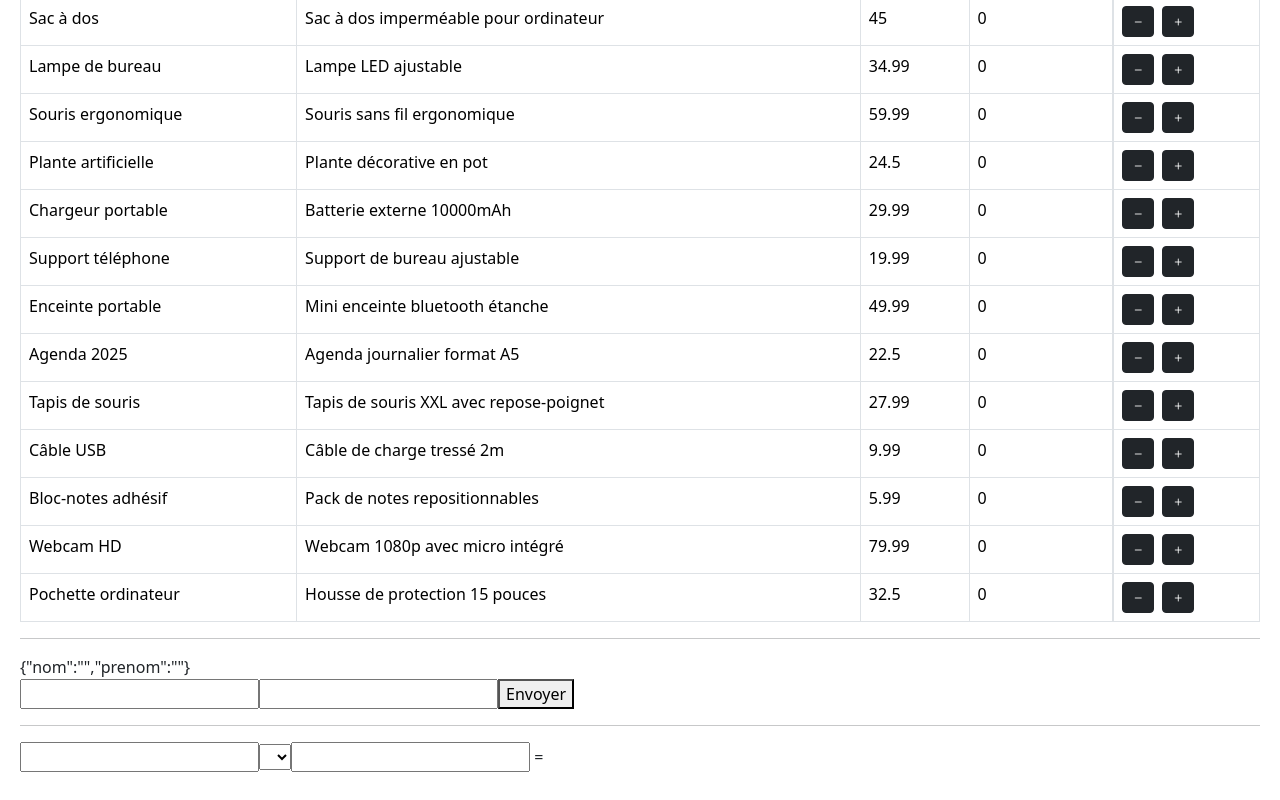
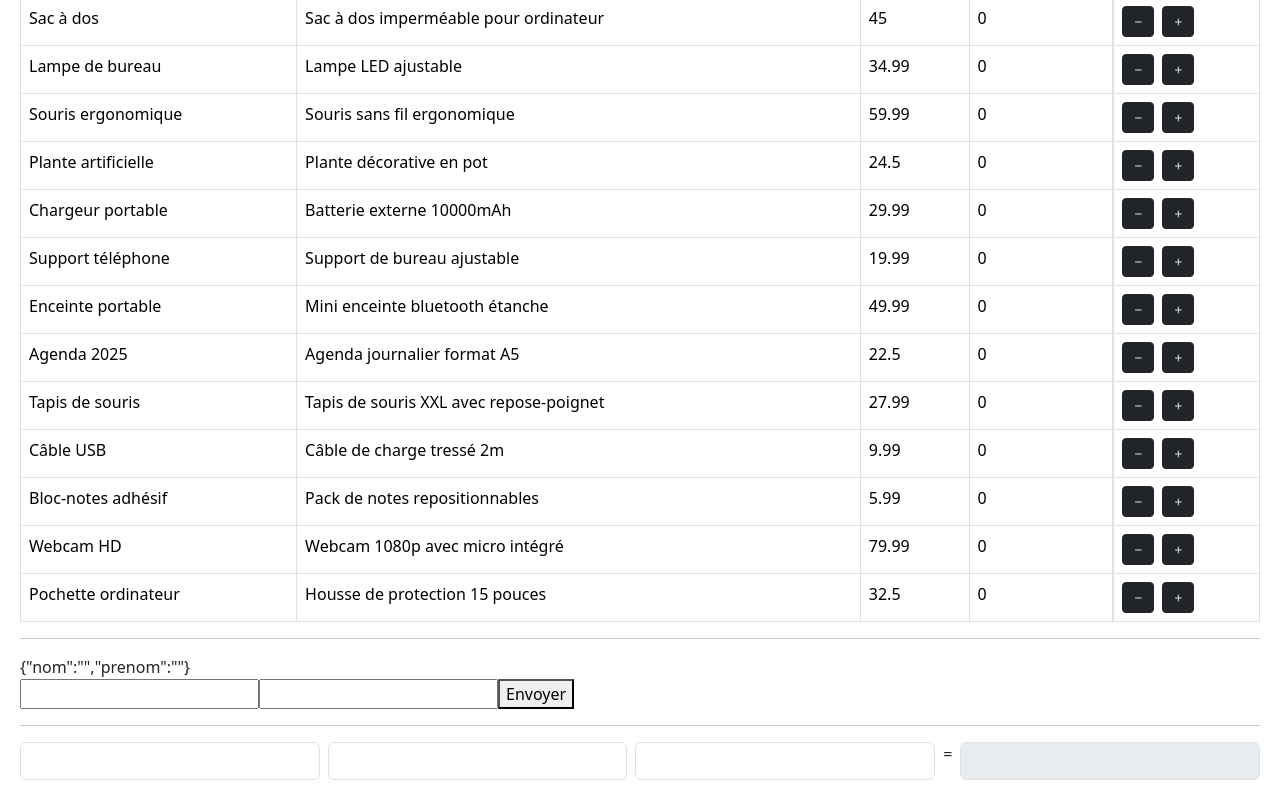
Before and after one commit to khunly82/techni-demo-react, a React (Vite) app: page / in a window 1280 px wide. Shown: the part 1020-1820 px from the top of the page. Built offline with nearby package versions, Linux system fonts and the light colour scheme.

Commit message:
feat: enhance Exo4 component with improved styling and layout for inputs

```diff
--- a/src/components/exo4/exo4.tsx
+++ b/src/components/exo4/exo4.tsx
@@ -20,12 +20,12 @@ function Exo4() {
     }
 
 
-    return <>
-        <input type="number"
+    return <div className="d-flex gap-2">
+        <input className="form-control" type="number"
                defaultValue={nb1?.toString()}
                onChange={e => setNb1(e.target.valueAsNumber)}
         />
-        <select defaultValue={operator}
+        <select className="form-control" defaultValue={operator}
                 onChange={e => setOperator(e.target.value as '+'|'-'|'*'|'/'|'')}>
             <option value=""></option>
             <option value="+">+</option>
@@ -33,12 +33,15 @@ function Exo4() {
             <option value="*">*</option>
             <option value="/">/</option>
         </select>
-        <input type="number"
+        <input className="form-control" type="number"
                defaultValue={nb2?.toString()}
                onChange={e => setNb2(e.target.valueAsNumber)}
         />
-        <span> = {result?.toFixed(10)}</span>
-    </>
+        <span>=</span>
+        <input className="form-control"
+               disabled type="text"
+               defaultValue={result?.toFixed(2)} />
+    </div>
 }
 
 export default Exo4
```
